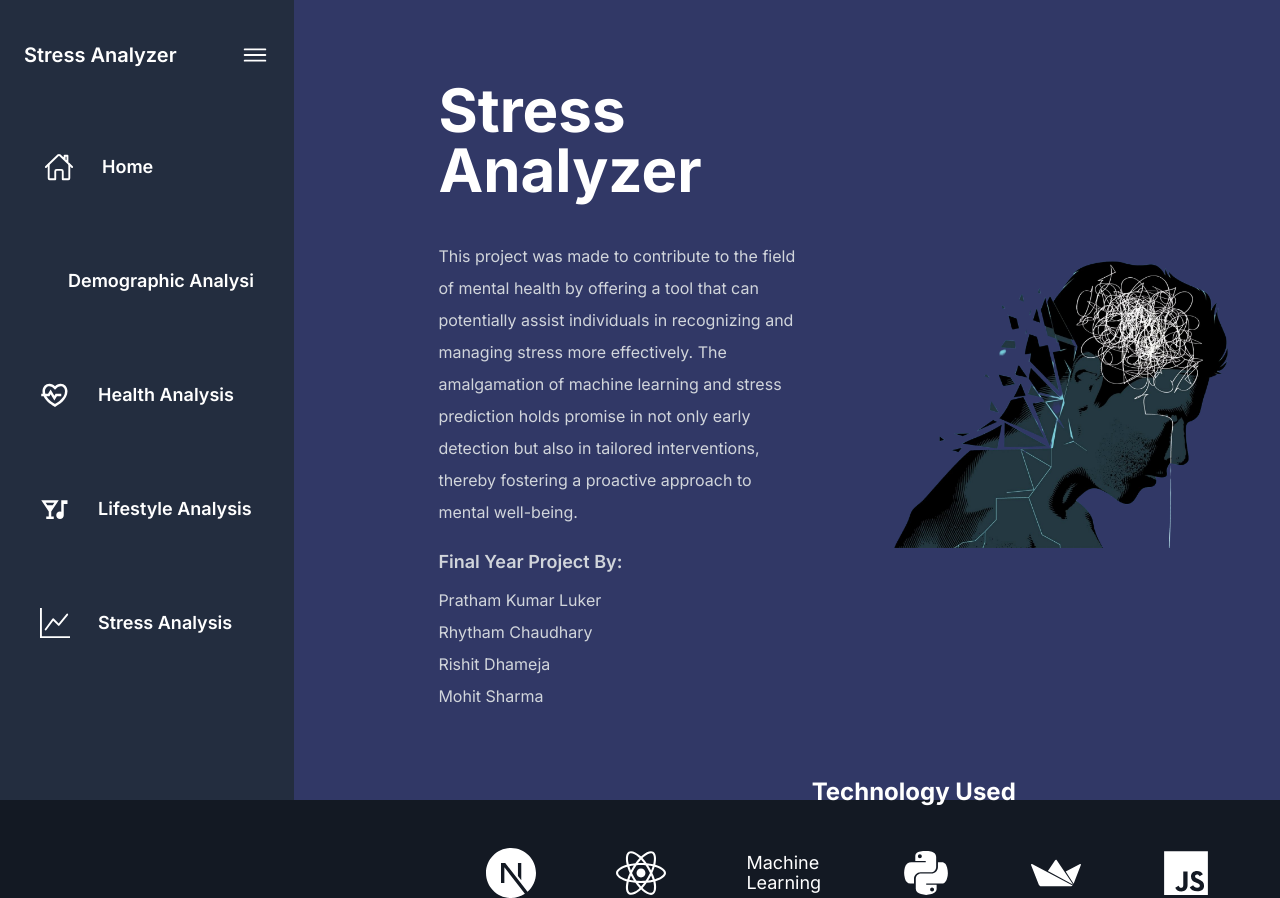
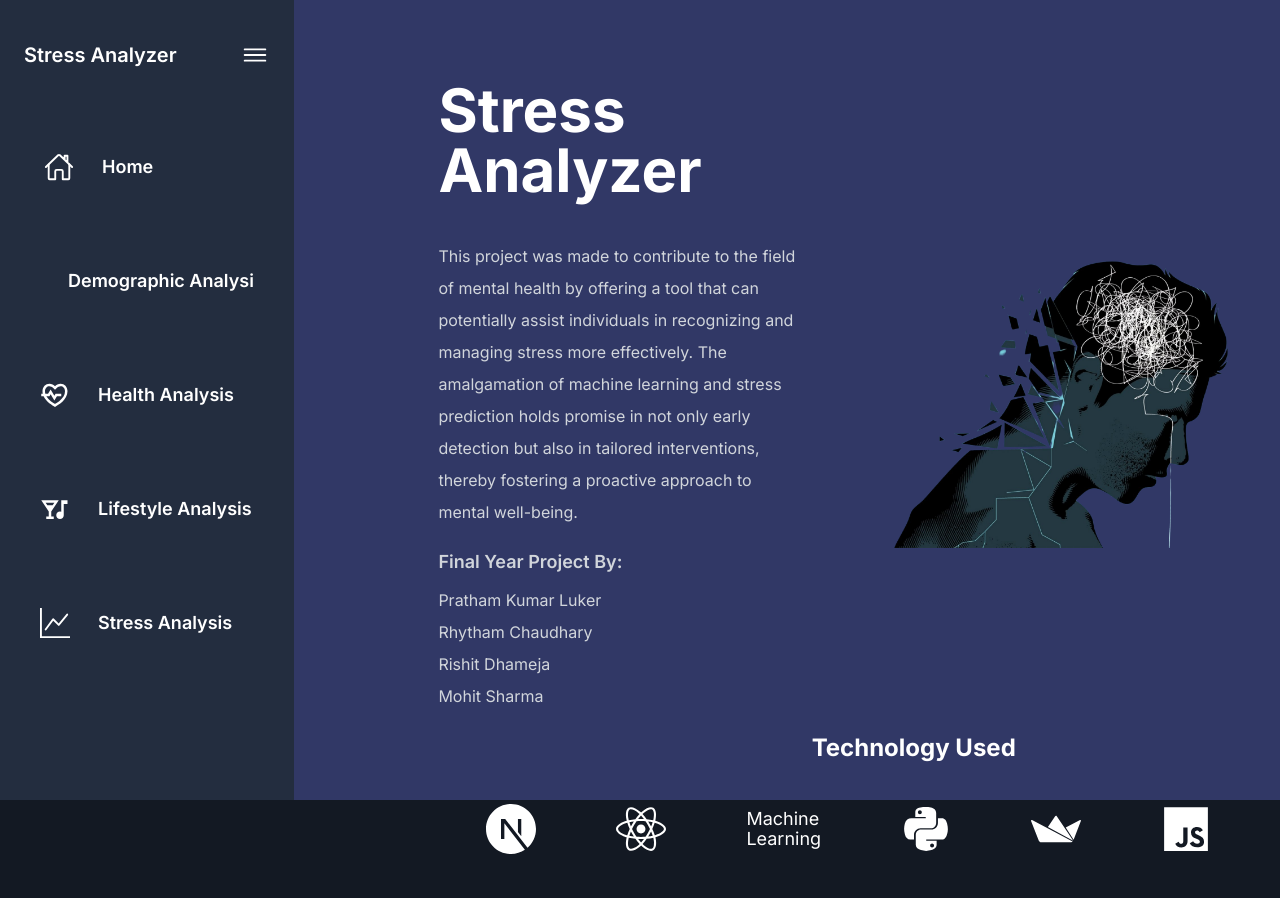
Before and after one commit to prathamxd/stress-analyzer, a Next.js app: page / in a window 1280 px wide. Shown: the top 898 px of the page. After the commit the page ends 854 px from the top, so only its background shows below. Built offline with nearby package versions, Linux system fonts and the light colour scheme.

Commit message:
testing 2

```diff
--- a/src/app/demographical-analysis/page.jsx
+++ b/src/app/demographical-analysis/page.jsx
@@ -5,7 +5,7 @@ import DemoPieChart from "@/components/charts/demographic/DemoPieChart";
 
 const Demographic = () => {
   return (
-    <div className="w-full">
+    <div className="w-full h-screen">
       <h1 className="font-bold text-2xl ml-10 mt-10 text-white">
         Demographical Analysis
       </h1>
--- a/src/components/HomeHero.jsx
+++ b/src/components/HomeHero.jsx
@@ -8,8 +8,8 @@ import { SiTailwindcss } from "react-icons/si";
 
 const HomeHero = () => {
   return (
-    <div className="bg-[#313866] h-screen pl-36 py-20 flex flex-col items-start gap-16">
-      <div className="flex items-center ">
+    <div className="bg-[#313866] h-screen pl-36 py-20 flex flex-col items-start gap-5">
+      <div className="flex items-center">
         <div className="space-y-5 w-[50%] text-white">
           <h1 className="text-6xl w-full font-bold text mb-10">
             Stress Analyzer{" "}
```
